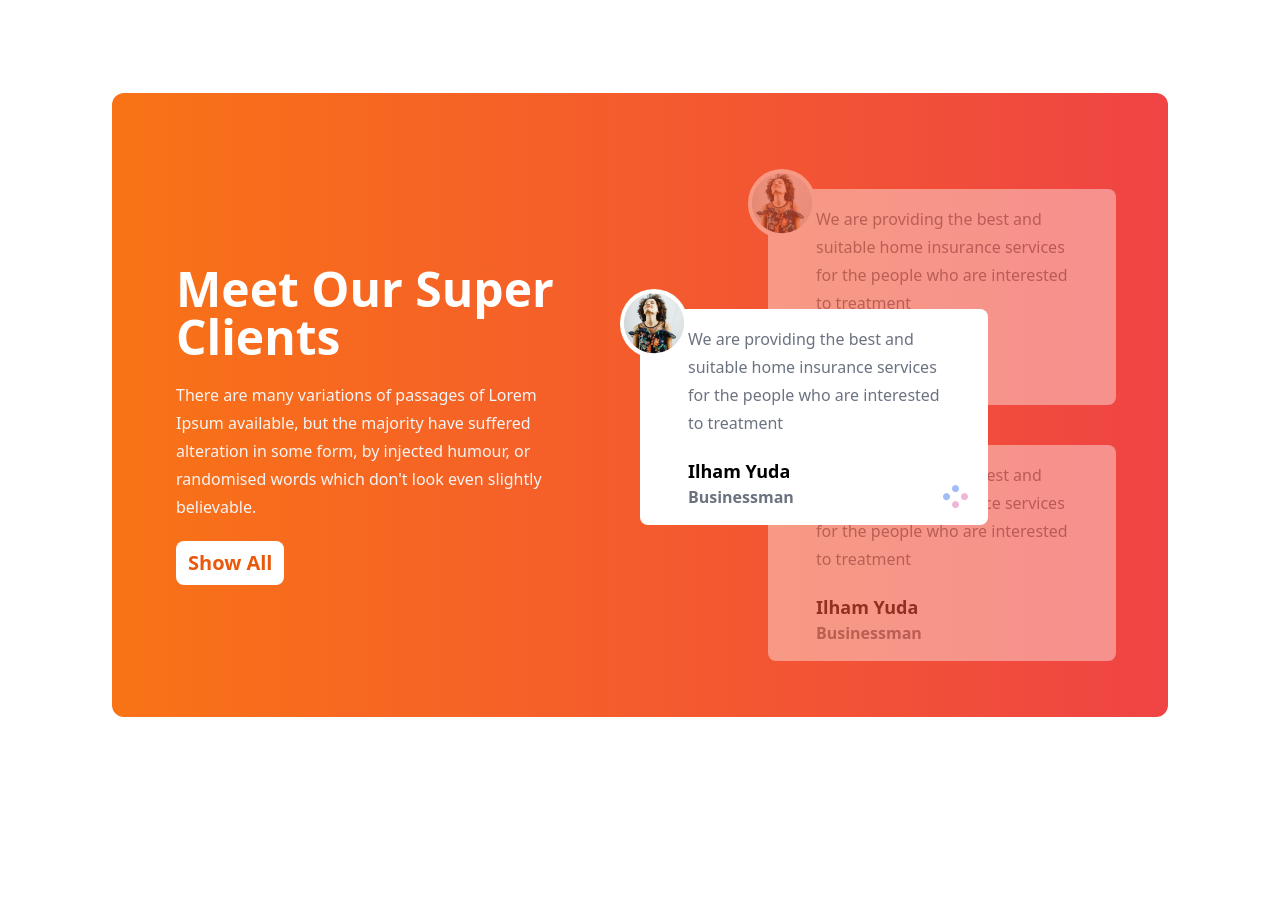
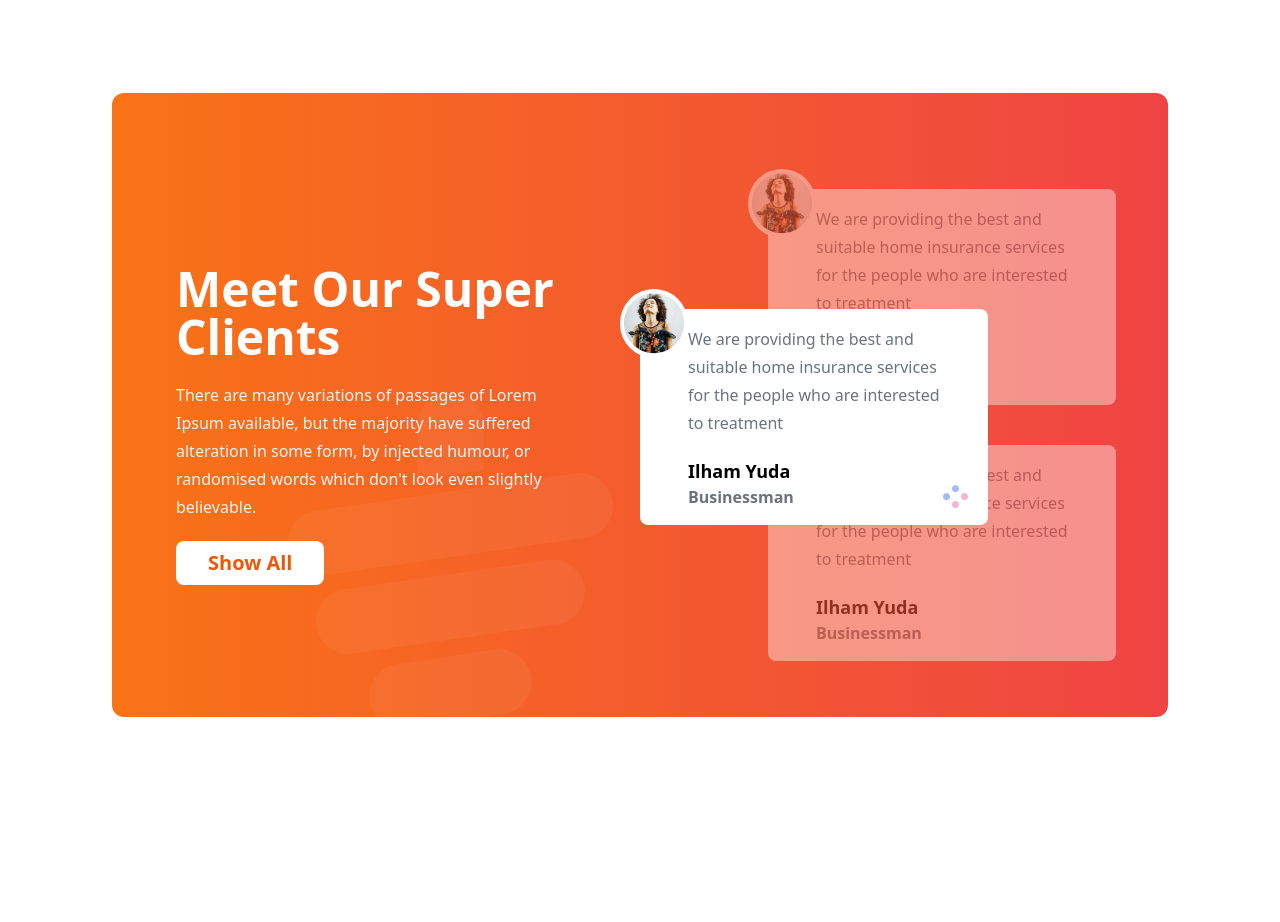
Before and after one commit to Shahareartamim01/Tea-house, a plain HTML site: page index.html in a window 1280 px wide. Shown: the part 1767-2689 px from the top of the page. Before the commit the page ends 2580 px from the top, so only its background shows below. Drawn offline with nearby package versions, Linux system fonts and the light colour scheme.

Commit message:
bg-cup image added

```diff
--- a/index.html
+++ b/index.html
@@ -160,9 +160,12 @@
                   <p class="leading-7 font-normal mb-5 text-[#F4F4F4]">
                     There are many variations of passages of Lorem Ipsum available, but the majority have suffered alteration in some form, by injected humour, or randomised words which don't look even slightly believable.
                   </p>
-                  <button class="bg-white text-orange-600 text-xl font-bold px-3 py-2 rounded-lg">
+                  <button class="bg-white text-orange-600 text-xl font-bold px-8 py-2 rounded-lg">
                     Show All
                   </button>
+                  <div class="absolute">
+                    <img class="relative bottom-96 left-14 md:bottom-48 md:left-28" src="./images/bg_cup.png" alt="">
+                  </div>
                </div>
               </div>
                <!-- review card section -->
```
